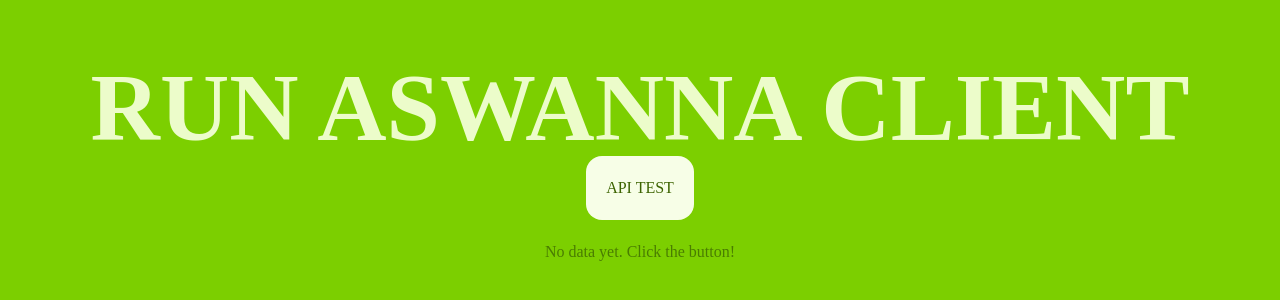
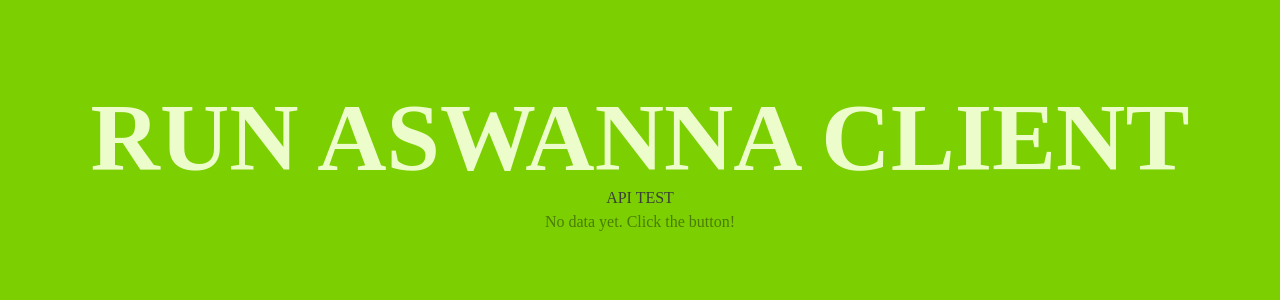
Before and after one commit to rukshan-premathilaka/ran-aswanu-client, a React (Vite) app: page / in a window 1280 px wide. Shown: the part 238-538 px from the top of the page. Built offline with nearby package versions, Linux system fonts and the light colour scheme.

Commit message:
ADD LIB: axios for http request

```diff
--- a/package.json
+++ b/package.json
@@ -10,6 +10,9 @@
     "preview": "vite preview"
   },
   "dependencies": {
+    "@capacitor/android": "^8.3.4",
+    "@capacitor/cli": "^8.3.4",
+    "@capacitor/core": "^8.3.4",
     "@tailwindcss/vite": "^4.3.0",
     "axios": "^1.16.1",
     "react": "^19.2.6",
--- a/src/App.css
+++ b/src/App.css
@@ -1 +1,104 @@
 @import "tailwindcss";
+
+
+@import "tailwindcss/preflight";
+@tailwind utilities;
+
+@layer base {
+    :root {
+        /* Main Theme Colors */
+        --color-primary: #87D941;
+        --color-primary-hover: #6BB32A;
+        --color-accent: #805533;
+
+        /* Backgrounds */
+        --color-bg: #F5FAF2;
+        --color-surface: #FFFFFF;
+
+        /* Typography */
+        --color-heading: #172617;
+        --color-subheading: #2C402C;
+        --color-text: #394039;
+        --color-highlight: #F2C333;
+
+        /* System Alerts */
+        --color-info: #45A3E6;
+        --color-success: #3DCC52;
+        --color-warning: #F29524;
+        --color-error: #E6392E;
+
+        /* Scrollbars */
+        --color-scrollbar: #BBE68A;
+        --color-scrollbar-hover: #87D941;
+    }
+
+    /* Apply the background color to the whole app */
+    body {
+        @apply bg-(--color-bg) text-(--color-text);
+    }
+
+    /* Custom Scrollbar */
+    ::-webkit-scrollbar {
+        width: 8px;
+    }
+    ::-webkit-scrollbar-track {
+        background: var(--color-bg);
+    }
+    ::-webkit-scrollbar-thumb {
+        background: var(--color-scrollbar);
+        border-radius: 4px;
+    }
+    ::-webkit-scrollbar-thumb:hover {
+        background: var(--color-scrollbar-hover);
+    }
+}
+
+@layer utilities {
+    /* --- Typography Classes --- */
+    .heading-main {
+        @apply text-(--color-heading) text-3xl font-bold mb-4;
+    }
+
+    .heading-sub {
+        @apply text-(--color-subheading) text-xl font-semibold mb-2 mt-4;
+    }
+
+    .text-body {
+        @apply text-(--color-text) text-base leading-relaxed;
+    }
+
+    .text-highlight {
+        @apply bg-(--color-highlight) text-[#172617] px-1 font-medium rounded;
+    }
+
+    /* --- Button Classes --- */
+    .btn-primary {
+        @apply bg-(--color-primary) text-[#172617] font-bold py-2 px-6 rounded shadow-md transition-colors duration-200 hover:bg-(--color-primary-hover) hover:text-white;
+    }
+
+    .btn-accent {
+        @apply bg-(--color-accent) text-white font-bold py-2 px-6 rounded shadow-md transition-opacity duration-200 hover:opacity-90;
+    }
+
+    /* --- Alert Classes --- */
+    .alert-info {
+        @apply bg-(--color-info) text-white p-4 rounded-md shadow-sm border-l-4 border-blue-800 flex items-center;
+    }
+
+    .alert-success {
+        @apply bg-(--color-success) text-white p-4 rounded-md shadow-sm border-l-4 border-green-800 flex items-center;
+    }
+
+    .alert-warning {
+        @apply bg-(--color-warning) text-[#172617] p-4 rounded-md shadow-sm border-l-4 border-orange-800 flex items-center;
+    }
+
+    .alert-error {
+        @apply bg-(--color-error) text-white p-4 rounded-md shadow-sm border-l-4 border-red-900 flex items-center;
+    }
+
+    /* --- Other UI Elements --- */
+    .card {
+        @apply bg-(--color-surface) p-6 rounded-lg shadow-md border border-gray-100;
+    }
+}
```
Also changed, not shown: 1 other file (tests, documents, lock files or other folders).
